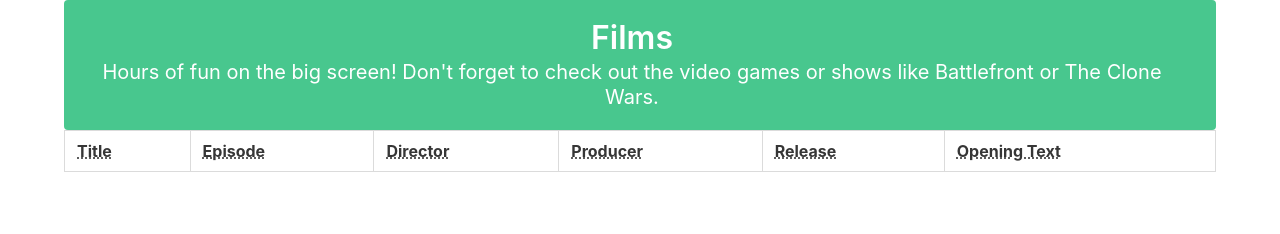
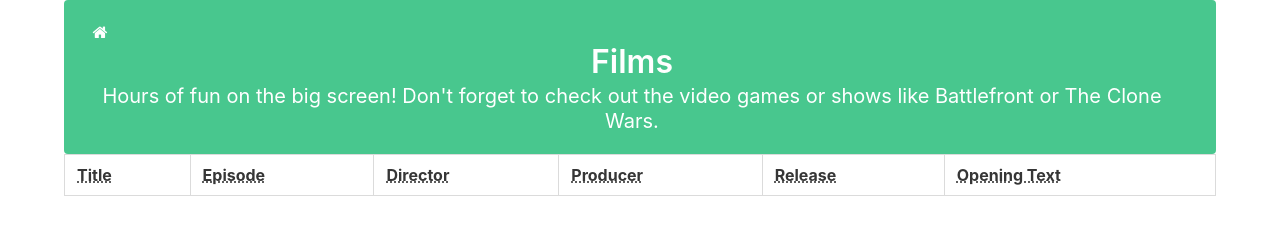
Before and after one commit to mogomez967/StarWarsAPI, a plain HTML site: page films.html in a window 1280 px wide. Drawn offline with nearby package versions, Linux system fonts and the light colour scheme; no server answers.

Commit message:
Finished adding home icons. Last step is to add loading screens if I can

```diff
--- a/films.html
+++ b/films.html
@@ -5,12 +5,18 @@
   <meta name="viewport" content="width=device-width, initial-scale=1">
   <title>Project</title>
   <link rel="stylesheet" href="https://cdn.jsdelivr.net/npm/bulma@0.9.4/css/bulma.min.css">
+  <link rel="stylesheet" href="https://cdnjs.cloudflare.com/ajax/libs/font-awesome/4.7.0/css/font-awesome.min.css">
   <script src="script.js" async></script>
 </head>
 
 <body>
   <div class="container">
     <div class="notification is-success">
+      <span class="icon-text">
+        <span class="icon">
+          <a role=button href="index.html" ><i class="fa is-small fa-home"></i></a>
+        </span>
+      </span>
       <h1 class="title has-text-centered"><strong>Films</strong></h1>
       <p class="subtitle has-text-centered">
         Hours of fun on the big screen! Don't forget to check out
```
Also changed, not shown: people.html (+6 -0 lines), planets.html (+6 -0 lines), ships.html (+6 -0 lines), species.html (+6 -0 lines), vehicles.html (+6 -0 lines).
